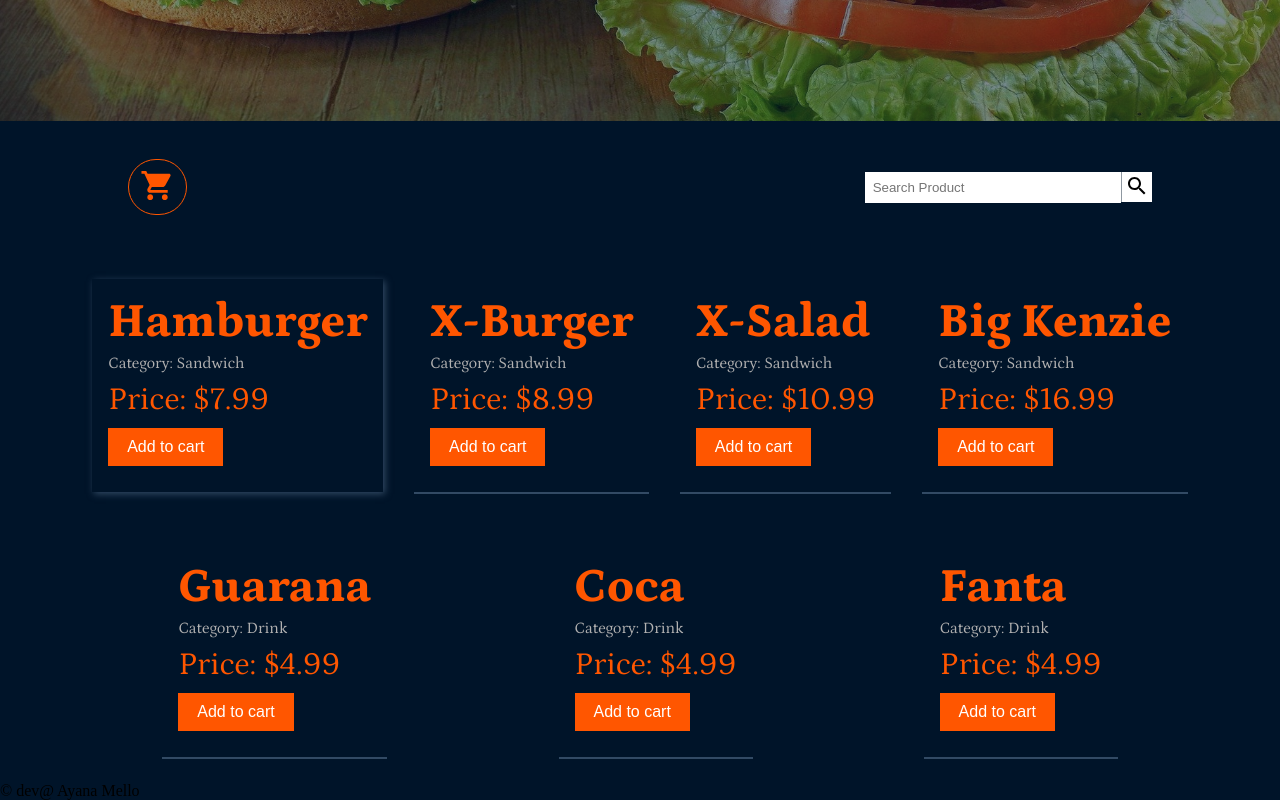
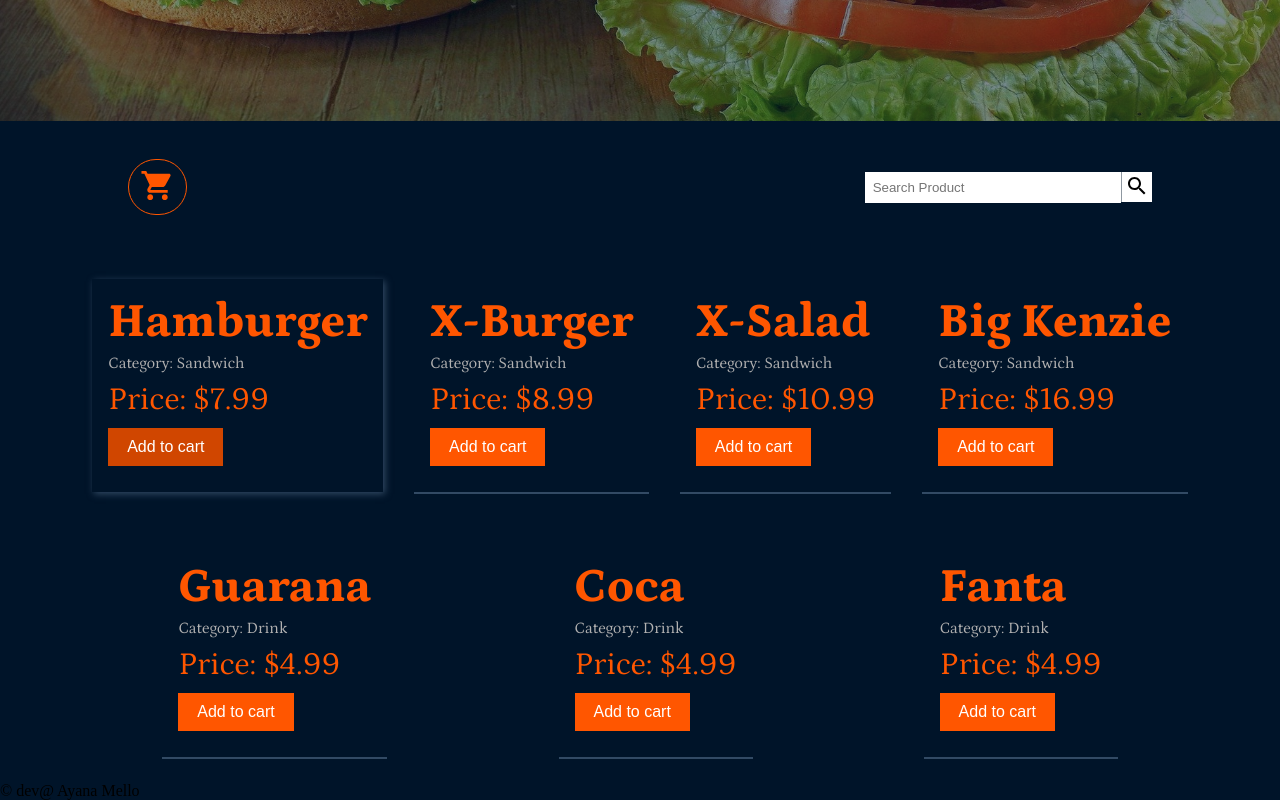
Before and after one commit to ayamello/kenzie-burger, a React (Create React App) app: page / in a window 1280 px wide. In both pictures the pointer is over the button 165 px from the left and 1107 px from the top of the page. Shown: the part 660-1460 px from the top of the page. Built offline with nearby package versions, Linux system fonts and the light colour scheme.

Commit message:
Add hover to BtnAddCart

```diff
--- a/src/components/Product/style.css
+++ b/src/components/Product/style.css
@@ -10,7 +10,6 @@
     box-shadow: 0px 2px 0px 0px #324a64;
 }
     .DivProduct:hover {
-        cursor: pointer;
         box-shadow: 2px 2px 7px 0px #324a64;
     }
     .DivProduct .Infos h3 {
@@ -42,4 +41,5 @@
 }
     .DivProduct .BtnAddCart button:hover {
         cursor: pointer;
+        background-color: #D04600;
     }
```
